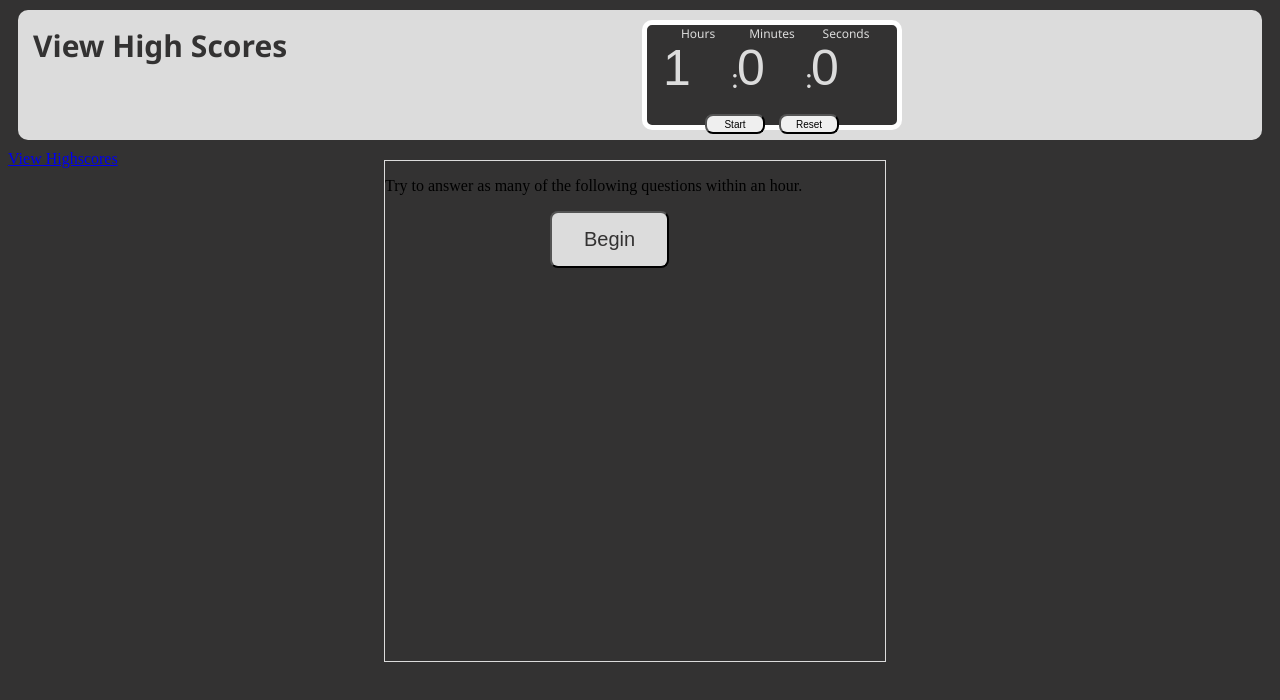
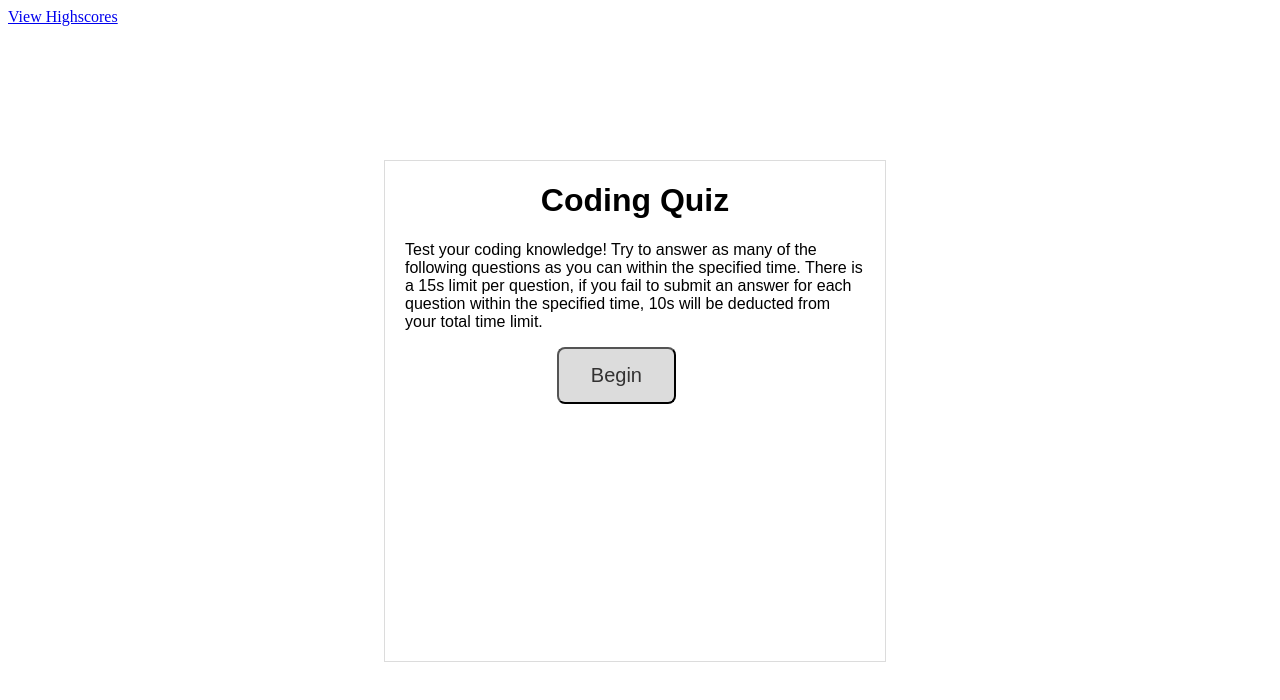
Before and after one commit to hamiltondowdy/coding-quizHD, a plain HTML site: page index.html in a window 1280 px wide. Drawn offline with Linux system fonts and the light colour scheme; a script that the page names is missing.

Commit message:
CSS changes to address mock-up

```diff
--- a/assets/css/style.css
+++ b/assets/css/style.css
@@ -1,122 +1,7 @@
-body {
-    background-color: #333232;
-    height: 100%;
-}
-
-header {
-    display: flex;
-    justify-content: space-evenly;
-    background-color: gainsboro;
-    margin: 10px;
-    padding: 10px;
-    border-radius: 10px;
-}
-
-h1 {
-    color: #333232;
-    font-family: 'Segoe UI', Tahoma, Geneva, Verdana, sans-serif;
-    text-align: center;
-    font-size: 30px;
-    margin: 5px;
-}
-
-#container {
-    height: 100px;
-    width: 250px;
-    background-color: #333232;
-    margin: 0 auto;
-    border: 5px solid #fff;
-    border-radius: 10px;
-    display: grid;
-    grid-template-columns: repeat(5, 1fr);
-    grid-template-rows: repeat(3, 1fr);
-}
-
-/*label*/
-.label {
-    margin: 0;
-    color: gainsboro;
-    justify-self: center;
-    align-self: center;
-    font-size: 12px;
-    font-family: 'Segoe UI', Tahoma, Geneva, Verdana, sans-serif;
-}
-
-#hour-label {
-    grid-area: 1 / 2 / 1 / 3;
-}
-
-#min-label {
-    grid-area: 1 / 3 / 1 / 4;
-}
-
-#sec-label {
-    grid-area: 1 / 4 / 1 / 5;
-}
-
-/*times*/
-.time {
-    justify-self: center;
-    align-self: center;
-
-    border: none;
-    background-color: #ffffff00;
-    font-size: 50px;
-    width: 70px;
-    height: 50px;
-    color:gainsboro;
-}
-
-#hour {
-    grid-area: 2 / 2 / 2 / 3;
-}
-
-.semicolon {
-    justify-self: center;
-    align-self: center;
-    color: gainsboro;
-    font-size: 30px;
-    margin: 0;
-}
-#p1 {
-    grid-area: 2 / 2 / 2 / 4;
-}
-
-#minute {
-    grid-area: 2 / 3 / 2 / 4;
-}
-
-#p2 {
-    grid-area: 2 / 3 / 2 / 5;
-}
-
-#sec {
-    grid-area: 2 / 4 / 2 / 5;
-}
-
-/*buttons*/
-
-.btn {
-    align-self: center;
-
-    width: 60px;
-    height: 20px;
-
-    font-size: 10px;
-    justify-self: center;
-}
-
-#start {
-    grid-area: 3 / 2 / 3 / 4;
-}
-
-#reset {
-    grid-area: 3 / 3 / 3 / 5;
-}
-
 
 #wrapper {
     position: absolute;
+    font-family: Arial, Helvetica, sans-serif;
     left: 30%;
     top: 20%;
     width: 500px;
@@ -130,7 +15,7 @@ h1 {
     font-size: 20px;
     color: #333232;
 }
-#questionsDiv {
+#quizQuestions {
     margin: 20px;
 }
 
--- a/assets/js/script.js
+++ /dev/null
@@ -1,46 +0,0 @@
-var start = document.getElementById('start');
-var reset = document.getElementById('reset');
-
-var h = document.getElementById("hour");
-var m = document.getElementById("minute");
-var s = document.getElementById("sec");
-
-var startTimer = null;
-
-start.addEventListener('click', function() {
-    function startInterval(){
-        startTimer = setInterval(function(){
-            timer();
-        }, 1000);
-    }
-    startInterval();
-})
-
-reset.addEventListener('click', function(){
-    h.value = 1;
-    m.value = 0;
-    s.value = 0;
-
-    stopInterval()
-})
-
-function timer(){
-    if(h.value == 0 && m.value == 0 && s.value == 0){
-    h.value = 0;
-    m.value = 0;
-    s.value = 0;
-} else if(s.value != 0){
-    s.value--;
-} else if(m.value != 0 && s.value ==0){
-    s.value = 59;
-    m.value--;
-} else if(h.value != 0 && m.value == 0){
-        m.value = 60;
-        h.value--;
-}
-    return;
-}
-
-function stopInterval() {
-    clearInterval(startTimer);
-}
--- a/index.html
+++ b/index.html
@@ -9,24 +9,16 @@
 </head>
 
 <body>
-    <header>
-        <h1>View High Scores</h1>
-        <div id ="container">
-            <p id="hour-label" class="label">Hours</p><p id="min-label" class="label">Minutes</p><p id="sec-label" class="label">Seconds</p>
-            <input id="hour" type="number" max="99" min="0" value="1" class="time"><p id="p1" class="semicolon">:</p><input id="minute" type="number" max="60" min="0" value="0" class="time"><p id="p2" class="semicolon">:</p><input id="sec" type="number" max="60" min="0" value="0" class="time">
-            <button id="start" class="btn">Start</button>
-            <button id="reset" class="btn">Reset</button>
-        </div>
-        </header>
-        <a href="Highscores.html">View Highscores</a>
+    <a href="Highscores.html">View Highscores</a>
         <div id="wrapper">
+            <div id="currTime"></div>
             <div id="quizQuestions">
-                <p>Try to answer as many of the following questions within an hour.</p>
+                <h1>Coding Quiz</h1>
+                <p>Test your coding knowledge! Try to answer as many of the following questions as you can within the specified time. There is a 15s limit per question, if you fail to submit an answer for each question within the specified time, 10s will be deducted from your total time limit.</p>
                 <ul id="multChoice"></ul>
                 <button id="startTime">Begin</button>
         </div>
         </div>
-
  <script src="./assets/js/script.js"></script>
 </body>
 </html>
```
